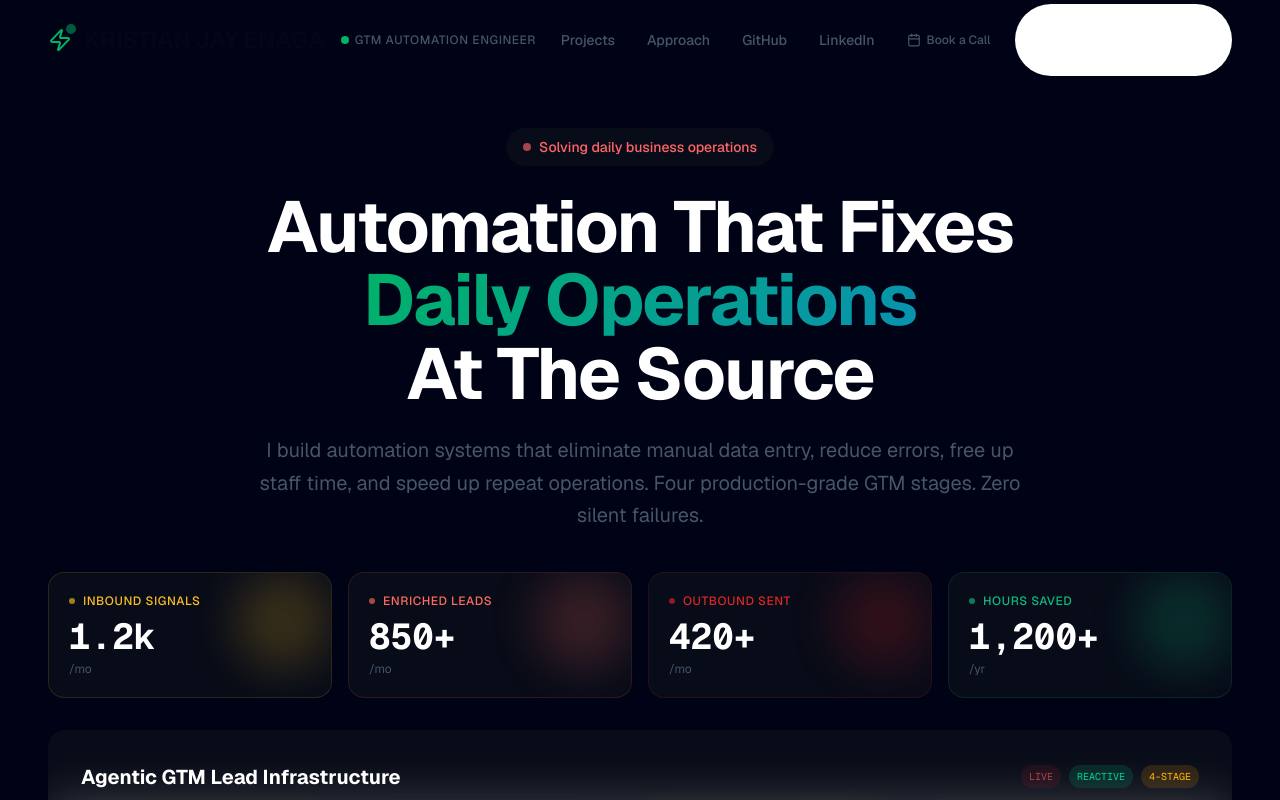
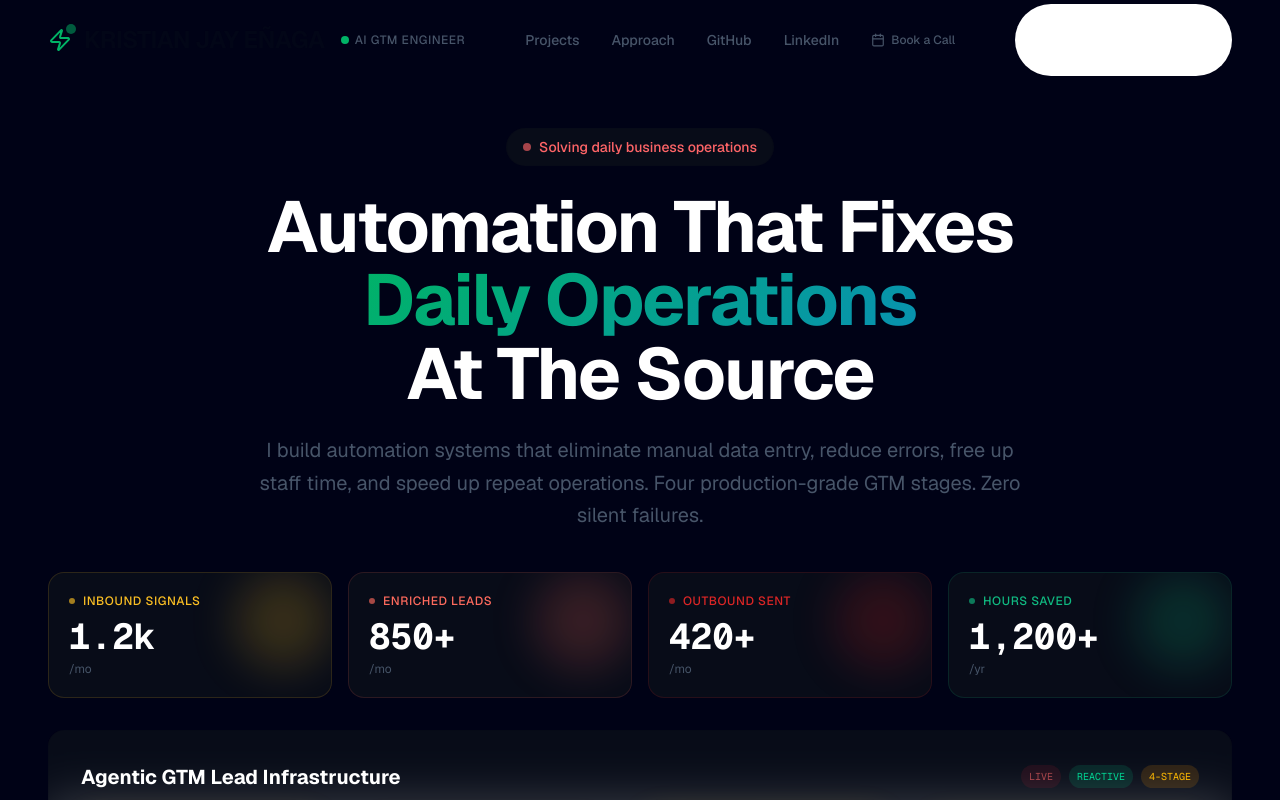
Before and after one commit to kristian-enaga/kristianenaga, a Next.js app: page / in a window 1280 px wide. Shown: the top 800 px of the page. Built offline with nearby package versions, Linux system fonts and the light colour scheme.

Commit message:
feat: nav badge updated to 'AI GTM Engineer' — highest-growth track, captures autonomous agent expertise (MCP, Claude Code, Kilo, Cline) + GTM systems

```diff
--- a/src/components/Header.tsx
+++ b/src/components/Header.tsx
@@ -42,7 +42,7 @@ export default function Header() {
             <span className="hidden sm:inline">KRISTIAN JAY EÑAGA</span>
             <span className="hidden md:inline-flex items-center gap-1.5 text-muted text-xs font-medium uppercase tracking-wider ml-1 flex-shrink-0">
               <span className="w-2 h-2 bg-mint rounded-full animate-pulse" aria-hidden="true" />
-              GTM Automation Engineer
+              AI GTM Engineer
             </span>
           </Link>
 
```
